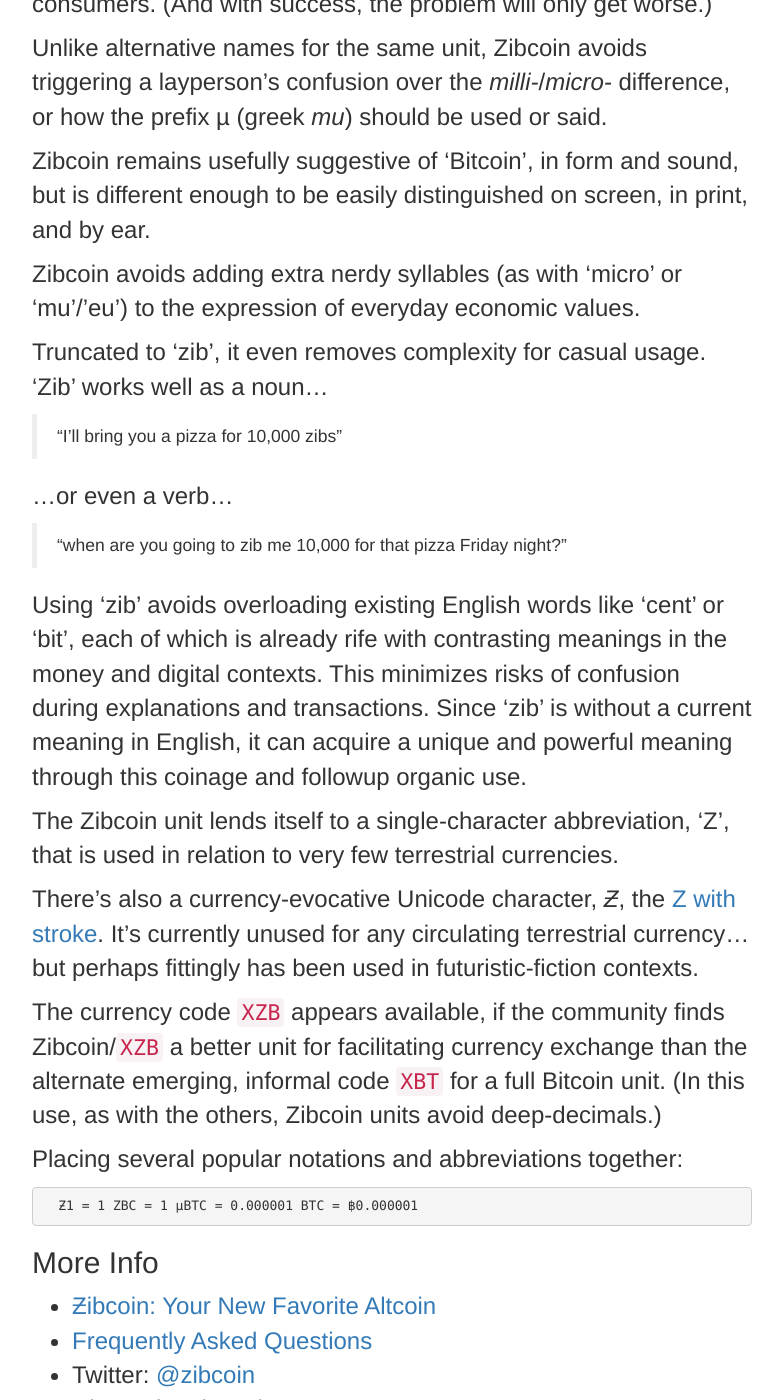
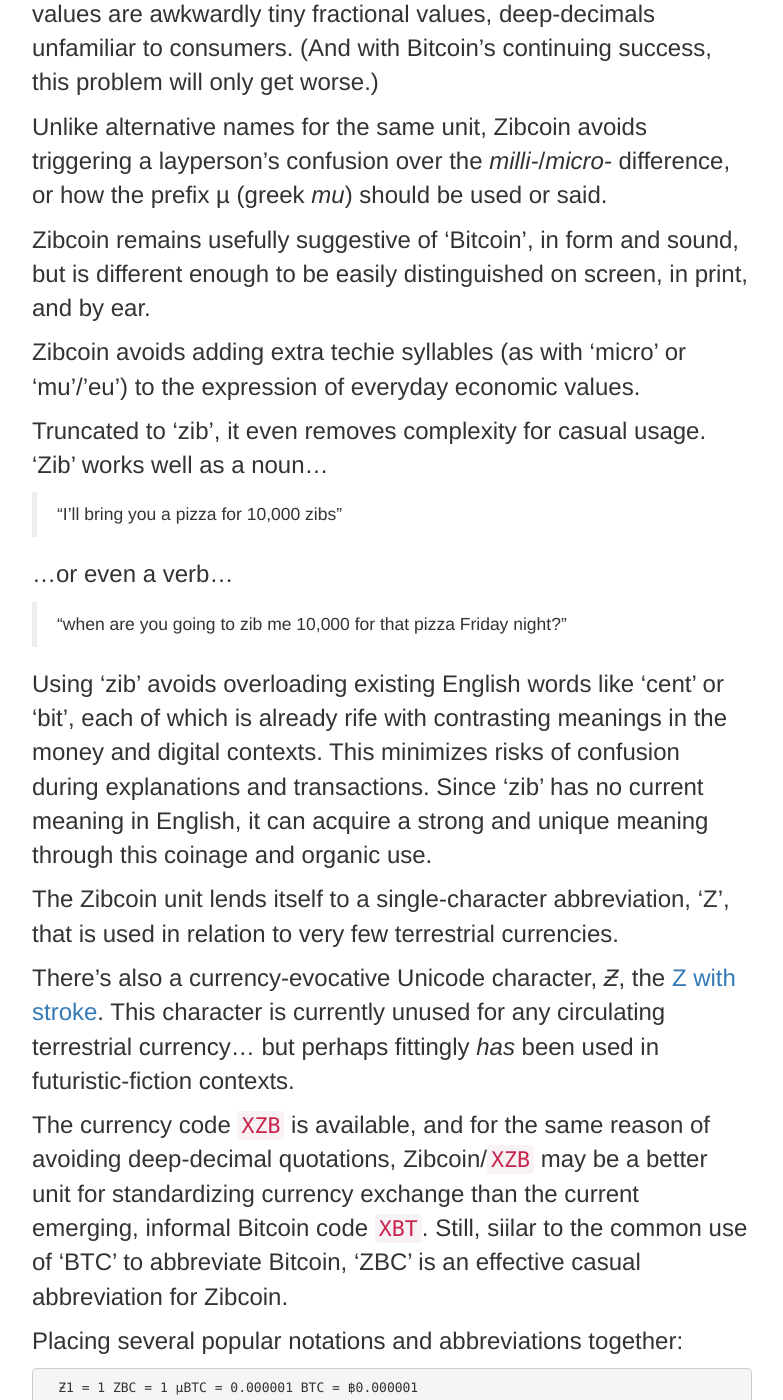
Before and after one commit to gojomo/zibcoin.org, a Jekyll site: the page built from index.md, in a window 1280 px wide and 1400 px high, scrolled down 561 px. Shown: the whole window, without its empty margins (248-1031 px from the left). Built offline with Jekyll 4.4.1, drawn with Linux system fonts in a browser that asks for light colours; nearby versions of some CDN libraries; some of the changed text lies outside the part shown.

Commit message:
Update index.md

```diff
--- a/index.md
+++ b/index.md
@@ -3,13 +3,15 @@
 layout: minimal
 ---
 
-# Introducing Zibcoin
+# Introducing Ƶibcoin
 
 *Zibcoin* is an alternate denominational unit for Bitcoin.
 
-A Zibcoin is one-millionth of a Bitcoin. (Using metric prefixes, a Zibcoin is synonymous with a "microbitcoin" or "µBTC". Or in the base units of Bitcoin, one Zibcoin is 100 Satoshis.)
+A Zibcoin is one-millionth of a Bitcoin.
 
-That is:
+Zibcoin is synonymous with a "microbitcoin" ("µBTC" or sometimes "mics"/"mikes"). In the base 'Satoshi' units of Bitcoin, one Zibcoin is 100 Satoshis.
+
+For reference:
 
 <pre>
 <b>  1          bitcoin</b> = 1,000,000    zibcoin = 100,000,000 satoshi
@@ -17,15 +19,15 @@
   0.00000001 bitcoin =         0.01 zibcoin =           <b>1 satoshi</b>
 </pre>
 
-## Why Ƶibcoin?
+## Why Zibcoin?
 
-The Zibcoin unit makes common daily transactional costs - a meal, a ride, a bag of groceries – into whole countable numbers, now and for the foreseeable future. In Bitcoin, these values are awkwardly tiny fractional values, a deep-decimal realm unfamiliar to consumers. (And with success, the problem will only get worse.)
+The Zibcoin unit makes common daily transactional amounts - the cost of a meal, a ride, a bag of groceries – into whole countable numbers, now and for the foreseeable future. In Bitcoin today, these values are awkwardly tiny fractional values, deep-decimals unfamiliar to consumers. (And with Bitcoin's continuing success, this problem will only get worse.)
 
 Unlike alternative names for the same unit, Zibcoin avoids triggering a layperson's confusion over the *milli-*/*micro-* difference, or how the prefix µ (greek *mu*) should be used or said.
 
 Zibcoin remains usefully suggestive of 'Bitcoin', in form and sound, but is different enough to be easily distinguished on screen, in print, and by ear.
 
-Zibcoin avoids adding extra nerdy syllables (as with 'micro' or 'mu'/'eu') to the expression of everyday economic values.
+Zibcoin avoids adding extra techie syllables (as with 'micro' or 'mu'/'eu') to the expression of everyday economic values.
 
 Truncated to 'zib', it even removes complexity for casual usage. 'Zib' works well as a noun…
 
@@ -35,13 +37,13 @@
 
 > "when are you going to zib me 10,000 for that pizza Friday night?"
 
-Using 'zib' avoids overloading existing English words like 'cent' or 'bit', each of which is already rife with contrasting meanings in the money and digital contexts. This minimizes risks of confusion during explanations and transactions. Since 'zib' is without a current meaning in English, it can acquire a unique and powerful meaning through this coinage and followup organic use.
+Using 'zib' avoids overloading existing English words like 'cent' or 'bit', each of which is already rife with contrasting meanings in the money and digital contexts. This minimizes risks of confusion during explanations and transactions. Since 'zib' has no current meaning in English, it can acquire a strong and unique meaning through this coinage and organic use.
 
 The Zibcoin unit lends itself to a single-character abbreviation, 'Z', that is used in relation to very few terrestrial currencies.
 
-There's also a currency-evocative Unicode character, *Ƶ*, the [Z with stroke](https://en.wikipedia.org/wiki/Z_with_stroke). It's currently unused for any circulating terrestrial currency… but perhaps fittingly has been used in futuristic-fiction contexts.
+There's also a currency-evocative Unicode character, *Ƶ*, the [Z with stroke](https://en.wikipedia.org/wiki/Z_with_stroke). This character is currently unused for any circulating terrestrial currency… but perhaps fittingly *has* been used in futuristic-fiction contexts.
 
-The currency code `XZB` appears available, if the community finds Zibcoin/`XZB` a better unit for facilitating currency exchange than the alternate emerging, informal code `XBT` for a full Bitcoin unit. (In this use, as with the others, Zibcoin units avoid deep-decimals.)
+The currency code `XZB` is available, and for the same reason of avoiding deep-decimal quotations, Zibcoin/`XZB` may be a better unit for standardizing currency exchange than the current emerging, informal Bitcoin code `XBT`. Still, siilar to the common use of 'BTC' to abbreviate Bitcoin, 'ZBC' is an effective casual abbreviation for Zibcoin.
 
 Placing several popular notations and abbreviations together:
 
@@ -52,13 +54,14 @@
 * [Ƶibcoin: Your New Favorite Altcoin](http://medium.com/TK)
 * [Frequently Asked Questions](/faq)
 * Twitter: [@zibcoin](https://twitter.com/zibcoin)
-* Discussion threads TK
+* Discussion threads BitcoinTalk/Reddit TK
 
 ## Want to Help?
 
-* use zib values!
-* tell friends, implement zib in web pages and software
-* fork & send pull requests with improvements to this site. ideas:
-    * faqs
+* Quote Zib values, alongside or in preference to Bitcoin! Active demonstration is the best real-world test and teacher.
+* If working on Bitcoin software or services, offer Zibcoin as an option or default denomination.
+* Improve this website via pull-requests to its [Github project](https://github.com/gojomo/zibcoin). Ideas:
+    * FAQs
     * exchange rate tools
     * directory of zibcoin-supporting sites/software
+    * pro/con comparisons to other solutions
```
